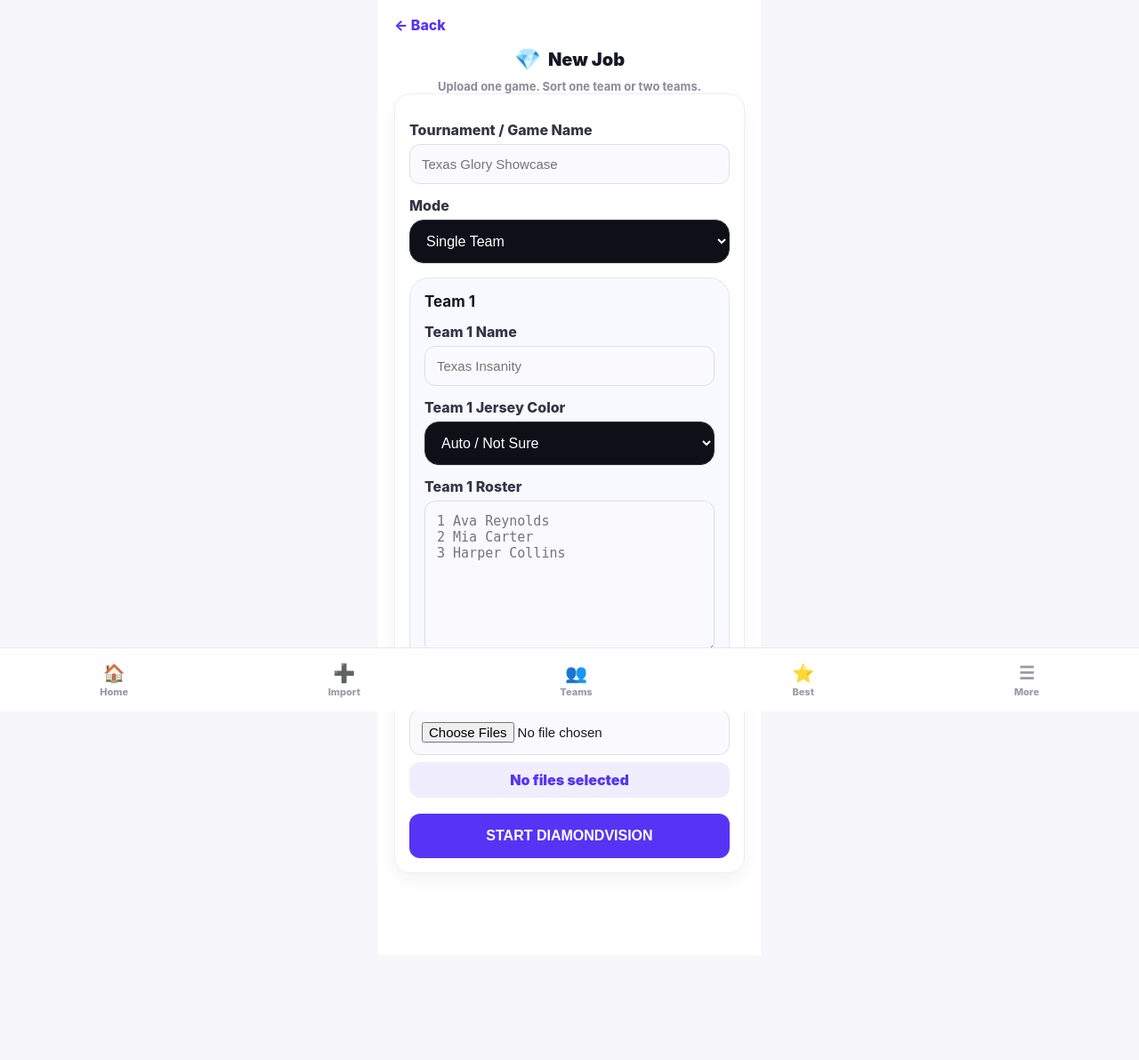
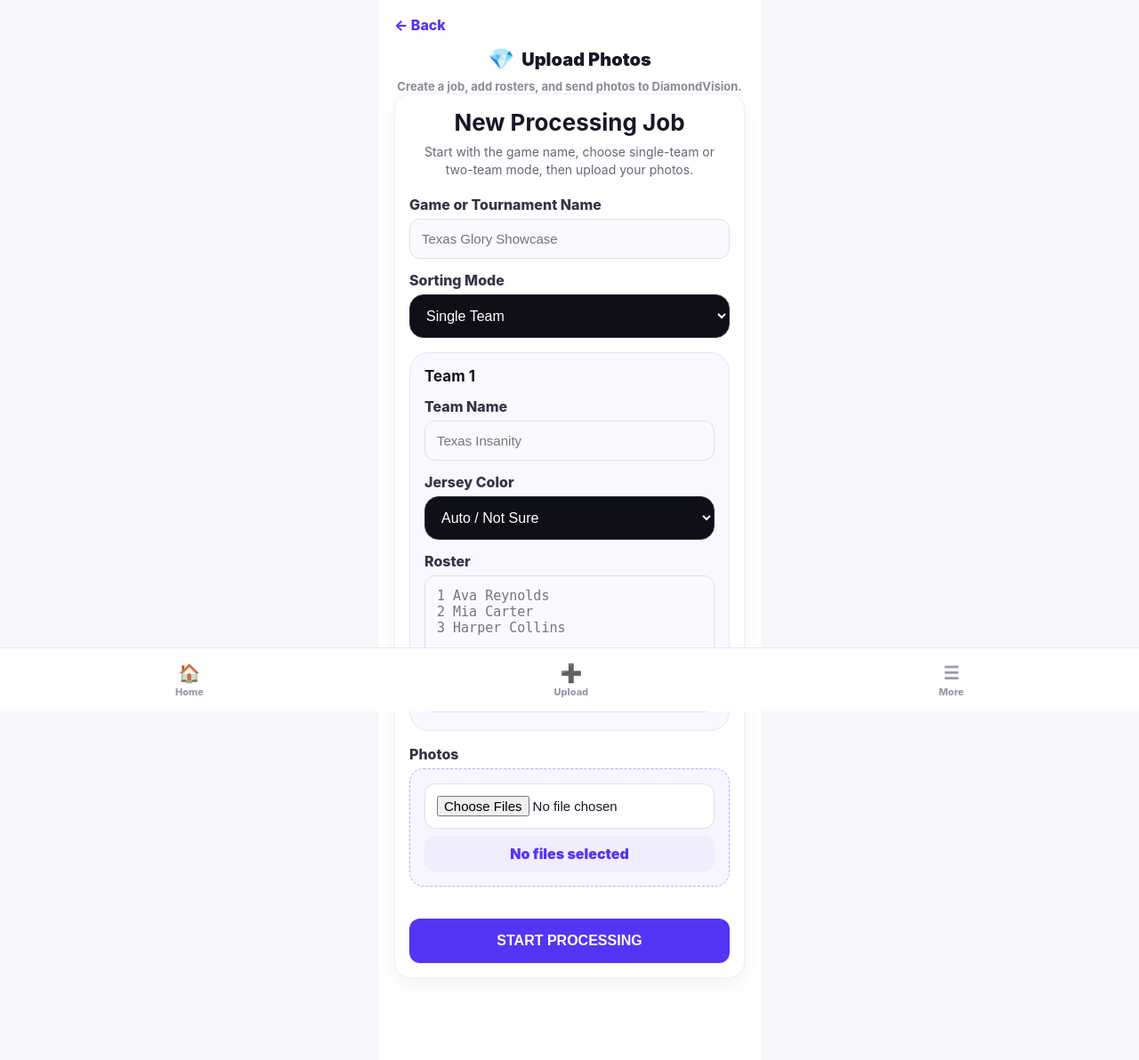
Before and after one commit to jonathanhorton3637/diamondvision-app, a Flask app: page /new in a window 1280 px wide. Shown: the whole page at 89% size. Before the commit the page ends 965 px from the top, so only its background shows below. Run offline with Flask 3, Linux system fonts and the light colour scheme.

Commit message:
Polish photo upload page

```diff
--- a/static/style.css
+++ b/static/style.css
@@ -776,3 +776,32 @@ select{
     font-weight:900;
     margin-top:-12px;
 }
+
+.upload-intro{
+    text-align:center;
+    margin-bottom:20px;
+}
+
+.upload-intro h1{
+    font-size:26px;
+    margin-bottom:8px;
+}
+
+.upload-intro p{
+    color:#666678;
+    font-size:14px;
+    line-height:1.4;
+    margin:0;
+}
+
+.upload-box{
+    background:#f7f5ff;
+    border:1px dashed #b9adff;
+    border-radius:16px;
+    padding:16px;
+    margin-bottom:18px;
+}
+
+.upload-box input{
+    background:white;
+}
--- a/templates/job.html
+++ b/templates/job.html
@@ -1,15 +1,9 @@
 <!DOCTYPE html>
 <html>
 <head>
-    <title>New Job</title>
+    <title>Upload Photos - DiamondVision</title>
     <meta name="viewport" content="width=device-width, initial-scale=1">
-
-    <meta name="apple-mobile-web-app-capable" content="yes">
-    <meta name="apple-mobile-web-app-status-bar-style" content="black-translucent">
-    <meta name="apple-mobile-web-app-title" content="DiamondVision">
     <meta name="theme-color" content="#5634f5">
-
-    <link rel="apple-touch-icon" href="/static/icon-512.png">
     <link rel="manifest" href="/static/manifest.json">
     <link rel="stylesheet" href="/static/style.css">
 </head>
@@ -21,25 +15,30 @@
 
     <div class="brand">
         <span>💎</span>
-        New Job
+        Upload Photos
     </div>
 
     <div class="small-label">
-        Upload one game. Sort one team or two teams.
+        Create a job, add rosters, and send photos to DiamondVision.
     </div>
 
     {% if not processor_available %}
     <div class="warning-card">
-        Viewer mode only. Processing packages are not available.
+        Cloud processing is active. Local processor is not required on Render.
     </div>
     {% endif %}
 
     <form class="form-card" method="POST" enctype="multipart/form-data">
 
-        <label>Tournament / Game Name</label>
-        <input name="tournament" placeholder="Texas Glory Showcase">
+        <div class="upload-intro">
+            <h1>New Processing Job</h1>
+            <p>Start with the game name, choose single-team or two-team mode, then upload your photos.</p>
+        </div>
 
-        <label>Mode</label>
+        <label>Game or Tournament Name</label>
+        <input name="tournament" placeholder="Texas Glory Showcase" required>
+
+        <label>Sorting Mode</label>
         <select name="job_mode" id="job-mode">
             <option value="single">Single Team</option>
             <option value="two_team">Two-Team Mode</option>
@@ -48,10 +47,10 @@
         <div class="team-box">
             <h2>Team 1</h2>
 
-            <label>Team 1 Name</label>
+            <label>Team Name</label>
             <input name="team" placeholder="Texas Insanity">
 
-            <label>Team 1 Jersey Color</label>
+            <label>Jersey Color</label>
             <select name="team1_color">
                 <option value="">Auto / Not Sure</option>
                 <option value="white">White</option>
@@ -63,17 +62,17 @@
                 <option value="gray">Gray</option>
             </select>
 
-            <label>Team 1 Roster</label>
-            <textarea name="roster" rows="8" placeholder="1 Ava Reynolds&#10;2 Mia Carter&#10;3 Harper Collins"></textarea>
+            <label>Roster</label>
+            <textarea name="roster" rows="7" placeholder="1 Ava Reynolds&#10;2 Mia Carter&#10;3 Harper Collins"></textarea>
         </div>
 
         <div class="team-box two-team-only hidden">
             <h2>Team 2</h2>
 
-            <label>Team 2 Name</label>
+            <label>Team Name</label>
             <input name="team2" placeholder="Opponent">
 
-            <label>Team 2 Jersey Color</label>
+            <label>Jersey Color</label>
             <select name="team2_color">
                 <option value="">Auto / Not Sure</option>
                 <option value="white">White</option>
@@ -85,26 +84,25 @@
                 <option value="gray">Gray</option>
             </select>
 
-            <label>Team 2 Roster</label>
-            <textarea name="roster2" rows="8" placeholder="1 Emma Brooks&#10;2 Olivia Parker&#10;3 Sophia Bennett"></textarea>
+            <label>Roster</label>
+            <textarea name="roster2" rows="7" placeholder="1 Emma Brooks&#10;2 Olivia Parker&#10;3 Sophia Bennett"></textarea>
         </div>
 
-        <label>Add Photos</label>
-
+        <label>Photos</label>
+        <div class="upload-box">
             <input
                 id="photo-input"
                 type="file"
                 name="photos"
                 multiple
+                required
                 accept="image/jpeg,image/png,.jpg,.jpeg,.png,.nef"
             >
-
-        <div id="file-count" class="file-count">
-            No files selected
+            <div id="file-count" class="file-count">No files selected</div>
         </div>
 
         <button type="submit">
-            START DIAMONDVISION
+            START PROCESSING
         </button>
 
     </form>
@@ -112,7 +110,6 @@
 </div>
 
 <div class="bottom-nav">
-
     <a href="/">
         🏠
         <span>Home</span>
@@ -120,24 +117,13 @@
 
     <a class="active" href="/new">
         ➕
-        <span>Import</span>
+        <span>Upload</span>
     </a>
-
-    <span>
-        👥
-        <small>Teams</small>
-    </span>
-
-    <span>
-        ⭐
-        <small>Best</small>
-    </span>
 
     <a href="/more">
         ☰
         <span>More</span>
     </a>
-
 </div>
 
 <script>
@@ -148,23 +134,16 @@ const twoTeamBlocks = document.querySelectorAll(".two-team-only");
 
 input.addEventListener("change", function(){
     const count = this.files.length;
-
-    if(count === 0){
-        counter.innerText = "No files selected";
-    } else if(count === 1){
-        counter.innerText = "1 file selected";
-    } else {
-        counter.innerText = count + " files selected";
-    }
+    counter.innerText = count === 0
+        ? "No files selected"
+        : count === 1
+            ? "1 file selected"
+            : count + " files selected";
 });
 
 mode.addEventListener("change", function(){
     twoTeamBlocks.forEach(block => {
-        if(mode.value === "two_team"){
-            block.classList.remove("hidden");
-        } else {
-            block.classList.add("hidden");
-        }
+        block.classList.toggle("hidden", mode.value !== "two_team");
     });
 });
 </script>
```
Lines whose indentation alone changed are shown as unchanged.
